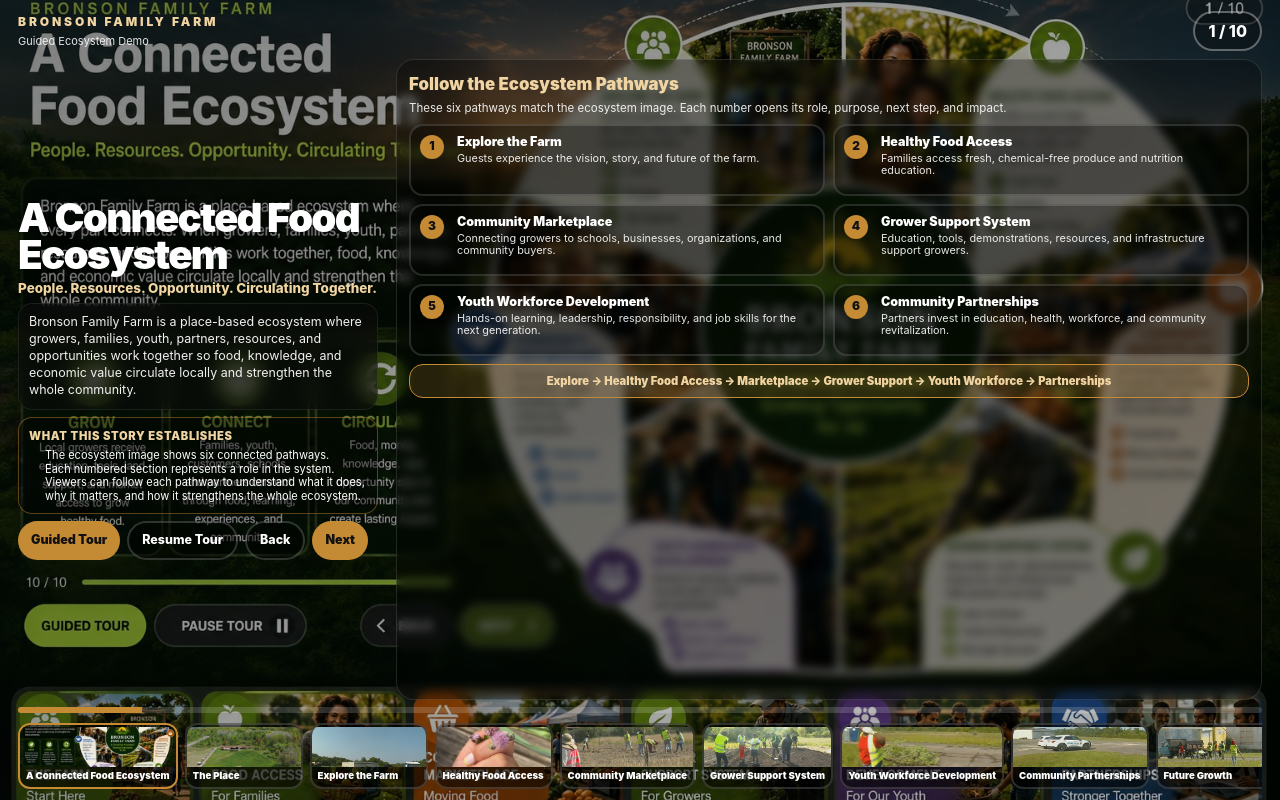
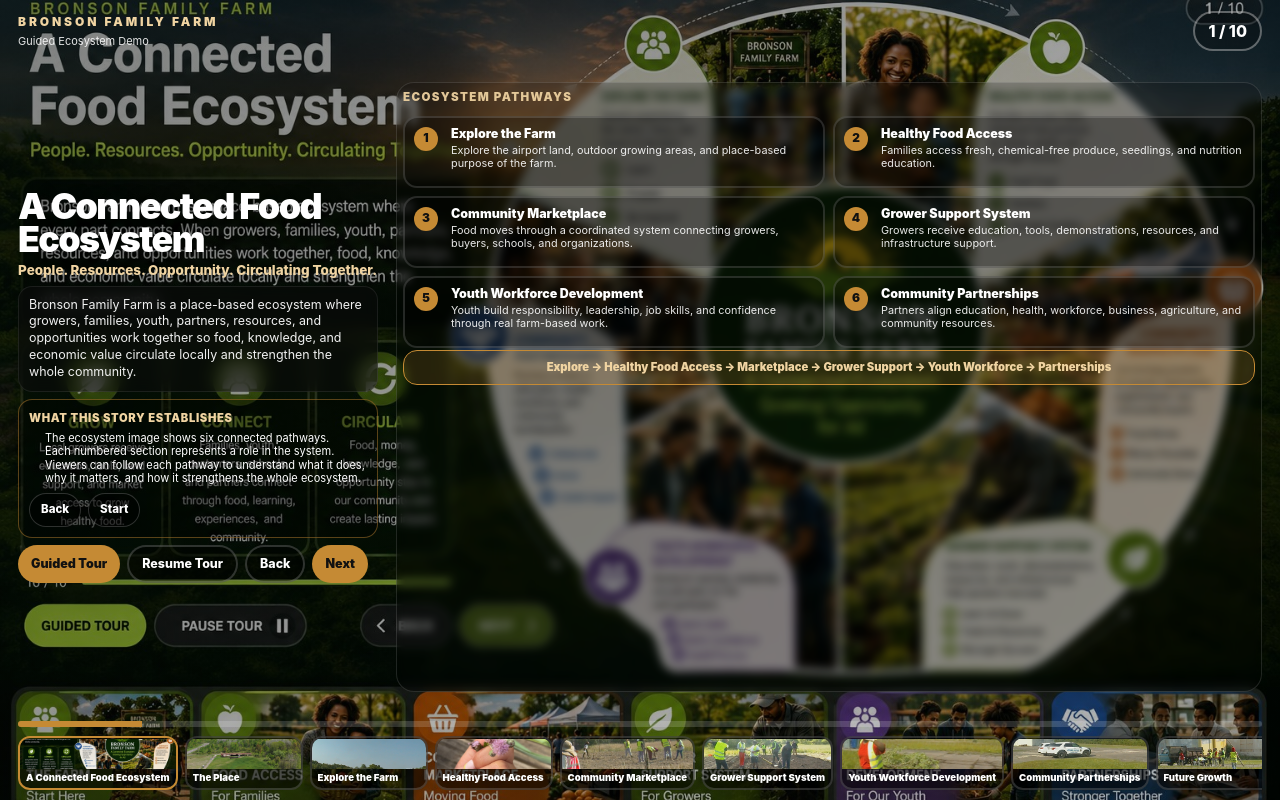
Before and after one commit to cburgessemail-gif/bronson-demo, a React (Vite) app: page / in a window 1280 px wide. Built offline with nearby package versions, Linux system fonts and the light colour scheme; the HTML template or start-up script is replaced by a standard one.

Commit message:
Update App.tsx

```diff
--- a/src/App.tsx
+++ b/src/App.tsx
@@ -7,67 +7,79 @@
   {
     id: "explore",
     label: "Explore the Farm",
-    short: "Guests experience the vision, story, and future of the farm.",
-    role: "Introduces people to the farm, the land, the story, and why the ecosystem exists.",
+    short:
+      "Explore the airport land, outdoor growing areas, and place-based purpose of the farm.",
+    role:
+      "This pathway introduces Bronson Family Farm as a place-based food ecosystem located at the Historic Lansdowne Airport in Youngstown, Ohio.",
     does: [
-      "Guests learn the story and purpose of Bronson Family Farm.",
-      "Guests experience the farm through tours, events, demonstrations, and storytelling.",
-      "Guests can become customers, volunteers, growers, advocates, donors, or partners.",
+      "Explains the airport setting and why this land matters.",
+      "Introduces the outdoor growing areas as demonstration, production, and education spaces.",
+      "Shows how the farm turns an underused place into infrastructure for food access, learning, workforce development, and community revitalization.",
     ],
   },
   {
     id: "food",
     label: "Healthy Food Access",
-    short: "Families access fresh, chemical-free produce and nutrition education.",
-    role: "Connects families to healthier food choices and repeated access to fresh local food.",
+    short:
+      "Families access fresh, chemical-free produce, seedlings, and nutrition education.",
+    role:
+      "This pathway explains how the ecosystem supports families through healthier food choices and repeated access to local food.",
     does: [
-      "Families access fresh, chemical-free produce, seedlings, and nutrition education.",
-      "Healthy food access supports stronger families and better health outcomes.",
-      "Customer participation strengthens growers and the local marketplace.",
+      "Connects families to fresh produce, seedlings, and nutrition education.",
+      "Explains why food access is connected to health, wellness, and household stability.",
+      "Shows how customer participation strengthens growers, the marketplace, and the local food system.",
     ],
   },
   {
     id: "marketplace",
     label: "Community Marketplace",
-    short: "Connecting growers to schools, businesses, organizations, and community buyers.",
-    role: "Moves food, money, orders, and opportunity through the community.",
+    short:
+      "Food moves through a coordinated system connecting growers, buyers, schools, and organizations.",
+    role:
+      "This pathway explains how the marketplace moves food, orders, money, and opportunity through the community.",
     does: [
-      "Connects growers to families, schools, businesses, organizations, and buyers.",
-      "Allows food to move through a coordinated system instead of every farmer traveling alone.",
-      "Keeps food and money circulating locally.",
+      "Connects growers to families, schools, businesses, organizations, and community buyers.",
+      "Explains the principle: the food moves — not every farmer alone.",
+      "Keeps food and money circulating locally through an organized community marketplace.",
     ],
   },
   {
     id: "growers",
     label: "Grower Support System",
-    short: "Education, tools, demonstrations, resources, and infrastructure support growers.",
-    role: "Strengthens local growers with the support they need to succeed.",
+    short:
+      "Growers receive education, tools, demonstrations, resources, and infrastructure support.",
+    role:
+      "This pathway explains how the ecosystem helps growers become stronger, more productive, and more connected.",
     does: [
-      "Provides education, demonstrations, tools, resources, and infrastructure learning.",
-      "Supports soil knowledge, irrigation, pest awareness, harvesting, and market readiness.",
-      "Helps growers become stronger, more productive, and more connected.",
+      "Supports growers with education, demonstrations, tools, and technical assistance.",
+      "Explains soil knowledge, irrigation, pest awareness, harvesting, and market readiness.",
+      "Helps growers participate in a shared system instead of working in isolation.",
     ],
   },
   {
     id: "youth",
     label: "Youth Workforce Development",
-    short: "Hands-on learning, leadership, responsibility, and job skills for the next generation.",
-    role: "Makes the farm an outdoor classroom for workforce development.",
+    short:
+      "Youth build responsibility, leadership, job skills, and confidence through real farm-based work.",
+    role:
+      "This pathway explains how the farm becomes an outdoor classroom for workforce development and future readiness.",
     does: [
-      "Youth build attendance, teamwork, communication, responsibility, and safety habits.",
-      "Hands-on farm work builds confidence, leadership, and job readiness.",
-      "Youth see visible results from their work and connect to community purpose.",
+      "Builds attendance, teamwork, communication, responsibility, and safety habits.",
+      "Uses real farm work to teach job readiness, leadership, and problem-solving.",
+      "Connects youth to visible results, community purpose, and future opportunity.",
     ],
   },
   {
     id: "partners",
     label: "Community Partnerships",
-    short: "Partners invest in education, health, workforce, and community revitalization.",
-    role: "Aligns organizations and resources so the ecosystem can serve more people.",
+    short:
+      "Partners align education, health, workforce, business, agriculture, and community resources.",
+    role:
+      "This pathway explains how partners strengthen the ecosystem so it can serve more people than one organization could alone.",
     does: [
       "Partners include the City of Youngstown, Central State University, Ohio State University, Northeast Ohio Regional Sewer District, Farm & Family Alliance, Parker Farms, Home Depot, Flying High, Jubilee Gardens, Inc., Elliott’s Garden Center, Petitti Garden Centers, and The Airport Association.",
       "Partners contribute education, materials, funding, technical assistance, outreach, and workforce support.",
-      "Partnerships expand capacity, credibility, and community impact.",
+      "Partnerships expand capacity, credibility, infrastructure, and community impact.",
     ],
   },
 ];
@@ -97,17 +109,17 @@
     color: "#3d332a",
     details: [
       "The land is the entry point for the story.",
-      "The airport setting gives the farm a unique identity and future destination value.",
+      "The airport setting gives the farm a unique identity and destination value.",
       "The site becomes a working demonstration space where people can see food systems in action.",
     ],
   },
   {
     id: "explore",
     title: "Explore the Farm",
-    subtitle: "Guests experience the vision, story, and future.",
+    subtitle: "Historic airport land becoming a place-based food ecosystem.",
     image: "/SAM_0220.JPG",
     body:
-      "Guests enter through tours, events, storytelling, demonstrations, and experiences that help them understand the ecosystem, the land, and why local food systems matter.",
+      "Explore the Farm introduces visitors to the Historic Lansdowne Airport, the outdoor growing areas, and the purpose of using this place to grow food, teach skills, support growers, and create community opportunity.",
     color: "#263322",
     pathwayId: "explore",
     nextPath: "food",
@@ -118,7 +130,7 @@
     subtitle: "Fresh food supports healthier families.",
     image: "/culniary_edibleflowers.jpeg",
     body:
-      "Families connect to fresh, chemical-free produce, seedlings, nutrition education, and healthier choices that support wellness, food security, and household stability.",
+      "Healthy Food Access explains how families connect to fresh, chemical-free produce, seedlings, nutrition education, and healthier choices that support wellness, food security, and household stability.",
     color: "#40351f",
     pathwayId: "food",
     nextPath: "marketplace",
@@ -129,7 +141,7 @@
     subtitle: "The food moves — not the farmer.",
     image: "/SAM_0301.JPG",
     body:
-      "The marketplace connects growers to schools, businesses, organizations, and buyers through a coordinated local food system where food and money circulate locally.",
+      "The Community Marketplace explains how food, buyers, growers, schools, businesses, organizations, and community programs can be coordinated so food and money circulate locally.",
     color: "#4a2f1d",
     pathwayId: "marketplace",
     nextPath: "growers",
@@ -140,7 +152,7 @@
     subtitle: "Tools, education, infrastructure, and opportunity.",
     image: "/SAM_0225.JPG",
     body:
-      "Growers receive demonstrations, technical assistance, irrigation knowledge, tools, market opportunities, education, and support to become more sustainable and successful.",
+      "The Grower Support System explains how growers receive demonstrations, technical assistance, irrigation knowledge, tools, market opportunities, education, and support to become more sustainable and successful.",
     color: "#263322",
     pathwayId: "growers",
     nextPath: "youth",
@@ -151,7 +163,7 @@
     subtitle: "The farm becomes an outdoor classroom.",
     image: "/SAM_0226.JPG",
     body:
-      "Youth build leadership, responsibility, teamwork, communication, safety, and workforce skills through real experiences connected to growing food and serving community.",
+      "Youth Workforce Development explains how young people build leadership, responsibility, teamwork, communication, safety, and workforce skills through real experiences connected to growing food and serving community.",
     color: "#29243d",
     pathwayId: "youth",
     nextPath: "partners",
@@ -162,7 +174,7 @@
     subtitle: "Stronger together.",
     image: "/SAM_0238.JPG",
     body:
-      "Community partnerships strengthen the ecosystem through shared education, workforce development, food access, infrastructure, health, and community investment.",
+      "Community Partnerships explains how organizations align resources, knowledge, funding, technical assistance, workforce support, and community investment to strengthen the ecosystem.",
     color: "#23364a",
     pathwayId: "partners",
     nextPath: "future",
@@ -206,7 +218,7 @@
   return pathways.find((p) => p.id === id);
 }
 
-function KnowledgeBox({ slide, setIndex }: any) {
+function KnowledgeBox({ slide, setIndex, back }: any) {
   const pathway = findPathway(slide.pathwayId);
   const items = pathway ? pathway.does : slide.details || [];
 
@@ -228,6 +240,7 @@
         ))}
       </ul>
 
+      <div style={styles.pathEndControls}>
         {slide.nextPath && (
           <button
             style={styles.nextPathBtn}
@@ -236,6 +249,15 @@
             Follow Next Path →
           </button>
         )}
+
+        <button style={styles.smallDarkBtn} onClick={back}>
+          Back
+        </button>
+
+        <button style={styles.smallDarkBtn} onClick={() => setIndex(0)}>
+          Start
+        </button>
+      </div>
     </div>
   );
 }
@@ -243,11 +265,7 @@
 function PathwayPanel({ activeId, setIndex }: any) {
   return (
     <div style={styles.pathwayPanel}>
-      <div style={styles.pathwayHeader}>Follow the Ecosystem Pathways</div>
-      <div style={styles.pathwaySub}>
-        These six pathways match the ecosystem image. Each number opens its role,
-        purpose, next step, and impact.
-      </div>
+      <div style={styles.pathwayMiniLabel}>ECOSYSTEM PATHWAYS</div>
 
       <div style={styles.pathwayList}>
         {pathways.map((p, i) => (
@@ -295,7 +313,7 @@
 
     const timer = setTimeout(() => {
       setIndex((prev) => Math.min(prev + 1, slides.length - 1));
-    }, 14500);
+    }, 15000);
 
     return () => clearTimeout(timer);
   }, [guided, index]);
@@ -339,7 +357,7 @@
                 <p style={styles.body}>{slide.body}</p>
               </div>
 
-              <KnowledgeBox slide={slide} setIndex={setIndex} />
+              <KnowledgeBox slide={slide} setIndex={setIndex} back={back} />
 
               <div style={styles.controls}>
                 <button
@@ -424,7 +442,7 @@
     padding: "10px 18px 8px",
     color: "white",
     display: "grid",
-    gridTemplateRows: "auto minmax(0, 1fr) 6px 72px",
+    gridTemplateRows: "auto minmax(0, 1fr) 6px 58px",
     gap: 7,
     boxSizing: "border-box",
     overflow: "hidden",
@@ -466,7 +484,7 @@
     minHeight: 0,
   },
   title: {
-    fontSize: "clamp(1.65rem, 3.15vw, 3.35rem)",
+    fontSize: "clamp(1.45rem, 2.8vw, 3rem)",
     lineHeight: 0.92,
     margin: 0,
     fontWeight: 950,
@@ -500,7 +518,7 @@
     border: `1px solid rgba(197,138,52,.45)`,
     borderRadius: 14,
     padding: 10,
-    maxHeight: 142,
+    maxHeight: 158,
     overflow: "auto",
   },
   detailTitle: {
@@ -523,13 +541,28 @@
     fontSize: ".69rem",
     lineHeight: 1.22,
   },
+  pathEndControls: {
+    display: "flex",
+    gap: 7,
+    flexWrap: "wrap",
+    marginTop: 8,
+  },
   nextPathBtn: {
-    marginTop: 6,
     border: "none",
     borderRadius: 999,
     background: accent,
     color: "#111",
     fontWeight: 950,
+    padding: "7px 11px",
+    cursor: "pointer",
+    fontSize: ".72rem",
+  },
+  smallDarkBtn: {
+    border: "1px solid rgba(255,255,255,.18)",
+    borderRadius: 999,
+    background: "rgba(0,0,0,.42)",
+    color: "#fff",
+    fontWeight: 850,
     padding: "7px 11px",
     cursor: "pointer",
     fontSize: ".72rem",
@@ -563,26 +596,22 @@
   pathwayPanel: {
     width: "100%",
     height: "100%",
-    maxHeight: "calc(100dvh - 145px)",
-    background: "rgba(0,0,0,.30)",
+    maxHeight: "calc(100dvh - 190px)",
+    background: "rgba(0,0,0,.18)",
     border: "1px solid rgba(255,255,255,.12)",
     borderRadius: 18,
-    padding: 12,
+    padding: 6,
     backdropFilter: "blur(5px)",
     overflow: "auto",
     boxSizing: "border-box",
   },
-  pathwayHeader: {
+  pathwayMiniLabel: {
     color: warm,
-    fontSize: "1.05rem",
-    fontWeight: 950,
-    marginBottom: 4,
-  },
-  pathwaySub: {
     fontSize: ".72rem",
-    lineHeight: 1.25,
-    marginBottom: 8,
-    opacity: 0.9,
+    fontWeight: 900,
+    letterSpacing: ".12em",
+    marginBottom: 10,
+    opacity: 0.92,
   },
   pathwayList: {
     display: "grid",
@@ -635,7 +664,8 @@
     wordBreak: "normal",
   },
   pathwayFlow: {
-    marginTop: 8,
+    marginTop: 2,
+    marginBottom: 6,
     background: "rgba(197,138,52,.18)",
     border: `1px solid ${accent}`,
     borderRadius: 14,
@@ -661,13 +691,13 @@
     gap: 7,
     overflowX: "auto",
     overflowY: "hidden",
-    height: 72,
+    height: 58,
     padding: 0,
     alignItems: "center",
   },
   navCard: {
     minWidth: 118,
-    height: 66,
+    height: 54,
     background: "rgba(0,0,0,.52)",
     borderRadius: 12,
     overflow: "hidden",
@@ -680,7 +710,7 @@
   },
   navImage: {
     width: "100%",
-    height: 40,
+    height: 30,
     objectFit: "cover",
     display: "block",
   },
```
Lines whose indentation alone changed are shown as unchanged.
